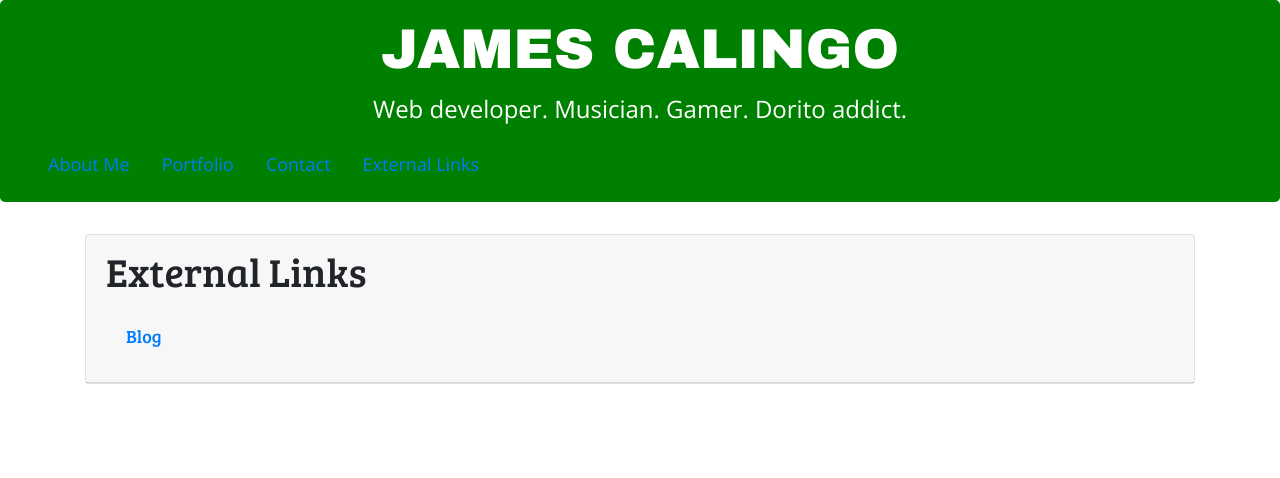
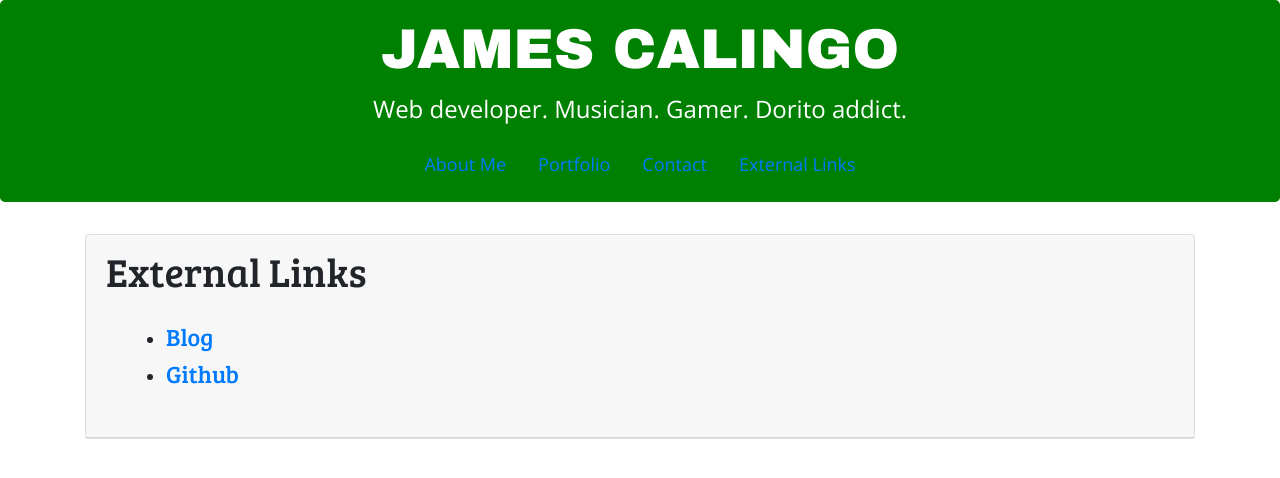
Before and after one commit to JamesCalingo/jamescalingo.github.io-old, a React (Create React App) app: page /externallinks in a window 1280 px wide. Shown: the top 478 px of the page. Built offline with nearby package versions, Linux system fonts and the light colour scheme.

Commit message:
need to grid portfolio but get something going

```diff
--- a/src/App.css
+++ b/src/App.css
@@ -3,7 +3,7 @@ body {
   font-size: 18px;
 }
 
-.jumbotron, .nav-item{
+.jumbotron{
   text-align: center;
   background: green;
   color: white
@@ -31,3 +31,7 @@ body {
 .profile-pic{
   width: 25%
 }
+
+.topBar{
+  color: white
+}
--- a/src/App.js
+++ b/src/App.js
@@ -7,6 +7,7 @@ import Portfolio from "./components/pages/Portfolio";
 import Contact from "./components/pages/Contact";
 import ExternalLinks from "./components/pages/ExternalLinks";
 import "./App.css"
+
 
 function App() {
   return (
--- a/src/components/Jumbotron.js
+++ b/src/components/Jumbotron.js
@@ -5,7 +5,7 @@ import NavTabs from "./NavTabs"
 
 function Jumbotron (){
   return(
-    <div className="jumbotron py-3">
+    <div className="jumbotron py-3 text-center">
     <h1  className="display-4">JAMES CALINGO</h1>
     <p class="lead">Web developer. Musician. Gamer. Dorito addict.</p>
     <NavTabs />
--- a/src/components/NavTabs.js
+++ b/src/components/NavTabs.js
@@ -3,9 +3,9 @@ import { Link } from "react-router-dom";
 
 function NavTabs() {
   return (
-    <ul className="nav text-center text-light">
-      <li className="nav-item">
-        <Link to="/" className={window.location.pathname === "/" ? "nav-link active" : "nav-link"}>
+    <ul className="nav text-light justify-content-center">
+      <li className="nav-item topBar">
+        <Link to="/" className= {window.location.pathname === "/" ? "nav-link active" : "nav-link"}>
           About Me
         </Link>
       </li>
--- a/src/components/pages/About.js
+++ b/src/components/pages/About.js
@@ -3,10 +3,10 @@ import React from "react";
 function About () {
   return(
     <div className="container">
-    <div className="card">
+    <div className="card mb-5">
     <div className="card-header"><h1>About Me</h1></div>
     <div class="card-body">
-        <img src="../images/picture-of-me.jpg" class="img-fluid fa-pull-left mr-3 img-thumbnail profile-pic"
+        <img src="src/images/picture-of-me.jpg" class="img-fluid fa-pull-left mr-3 img-thumbnail profile-pic"
           alt="Me! (Well, it will be soon...)" />
         <p>Hi! If the header at the top wasn't enough indication, my name is James Calingo (or "JC" as all the cool kids
           call me).</p>
--- a/src/components/pages/Contact.js
+++ b/src/components/pages/Contact.js
@@ -1,12 +1,14 @@
 import React from "react";
 
 function Contact() {
-  return(
+  return (
     <div className="container">
       <div className="card">
         <div className="card-header">
           <h1>Contact me!</h1>
         </div>
+        <div className="card-body">
+        WORKING ON THIS</div>
       </div>
     </div>
   )
--- a/src/components/pages/ExternalLinks.js
+++ b/src/components/pages/ExternalLinks.js
@@ -6,7 +6,15 @@ function ExternalLinks () {
     <div className="card">
     <div className="card-header"><h1>External Links</h1>
     <div className="card-body">
-    <a href="https://jamescalingo.wordpress.com">Blog</a></div>
+    <ul>
+    <li>
+    <a href="https://jamescalingo.wordpress.com"><h4>Blog</h4></a>
+    </li>
+    <li>
+    <a href="https://github.com/JamesCalingo"><h4>Github</h4></a>
+    </li>
+    </ul>
+    </div>
       </div>
       </div>
       </div>
--- a/src/components/pages/Portfolio.js
+++ b/src/components/pages/Portfolio.js
@@ -1,7 +1,13 @@
 import React from "react";
+import PortfolioCard from "./PortfolioCard"
 import projects from "../../projects.json"
 
-function Portfolio(props) {
+class Portfolio extends React.Component {
+  state = {
+    projects: projects
+  }
+
+  render() {
     return (
       <div className="container">
         <div className="card">
@@ -10,18 +16,12 @@ function Portfolio(props) {
             <div className="row">
               <div className="col-12 col-md-4">
                 {/* Cards for projects */}
-              {props.projects.map((projects) => {
-                return (
-                  <div className="card">
-                    <a href={projects.link}>
-                      <div className="card-header">
-                      {projects.title}
-                      </div>
-                      <div className="card-body">
-                      {projects.description}</div>
-                    </a>
-                  </div>
-                );
+                {this.state.projects.map(projects =>{
+          return(
+            <PortfolioCard key={projects.id}
+            title={projects.title} description={projects.description} link={projects.link}
+            />
+          )
         })}
 
 
@@ -35,9 +35,37 @@ function Portfolio(props) {
             </div>
           </div>
         </div>
-
       </div>
     )
   }
+}
+
+
+// function Portfolio() {
+//   return (
+//     <div className="container">
+//       <div className="card">
+//         <div className="card-header"><h1>A few of the (awesome) things I've worked on</h1></div>
+//         <div className="card-body">
+//           <div className="row">
+//             <div className="col-12 col-md-4">
+//             {/* Cards for projects */}
+//                 <PortfolioCard key={projects.id} title={projects.title} />
+
+
+//               {/* END CARD */}
+//             </div>
+//           </div>
+//           <div className="row text-center">
+//           <div className="col-12">
+//           <h1 className="portfolioTag">MORE TO COME SOON</h1>
+//           </div>
+//           </div>
+//         </div>
+//       </div>
+
+//     </div>
+//   )
+// }
 
 export default Portfolio
--- /dev/null
+++ b/src/components/pages/PortfolioCard.js
@@ -0,0 +1,16 @@
+import React from "react";
+
+function PortfolioCard (props){
+  return(<div className="card mb-3 text-center">
+
+                      <div className="card-header">
+                      <a href={props.link}><h3>{props.title}</h3></a>
+                      </div>
+                      <div className="card-body">
+                      {props.description}</div>
+
+                  </div>
+  )
+}
+
+export default PortfolioCard
--- a/src/projects.json
+++ b/src/projects.json
@@ -1,49 +1,63 @@
+
 [{
   "id": 1,
   "title": "Psychic Game",
+  "link": "https://jamescalingo.github.io/Psychic-Game/",
   "description": "Guess a randomly generated letter.\nYour odds may seem low, but you are psychic - right?"
 },
 
 {
   "id": 2,
   "title": "Boom or Bust",
+  "link": "https://jamescalingo.github.io/boom-or-bust",
   "description": "It's kinda like Blackjack, but EXTREME!\nA different game every time you play - can you handle it?"
 },
 
 {
   "id": 3,
   "title": "Quizzboyzz Trivia",
+  "link": "https://jamescalingo.github.io/TriviaGame/",
   "description": " 10 random questions from my crazy mind.\n2 minutes to answer all of them.\nHow will you fare?"
 },
 
 {
   "id": 4,
   "title": "GIFLand",
+  "link": "https://jamescalingo.github.io/ChoosyMomsChooseGIF/",
   "description": "All the GIFs you could ever hope for and then some! None of the hard-G vs. soft-G debate!\n(NOTE: Peanut Butter not included)"
 },
 
 {
   "id": 5,
   "title": "Train Scheduler",
+  "link": "https://jamescalingo.github.io/Train-Scheduler/",
   "description": "When is the next train going to arrive? You decide!\n(SPOILER ALERT: It's gonna be late)"
 },
 
 {
   "id": 6,
   "title": "Rock Paper Scissors",
-
+  "link": "https://jamescalingo.github.io/RPSWithYourFriends",
   "description": "Online Rock Paper Scissors - against REAL PEOPLE!\n(...but it's still under construction, so it's just against the computer for now)"
 },
 
 {
   "id": 7,
   "title": "NodeNotes",
+  "link": "https://node-notes-jamescalingo.herokuapp.com/",
   "description": " A note taking app...for your browser! Now you can take notes and browse without switching programs! (Whether or not that's useful is another issue entirely.)"
 },
 
 {
   "id": 8,
   "title": "Hamburger Thingamajigger",
+  "link": "https://eatyourhamburgersapollo.herokuapp.com/",
   "description": "'Eat Your Hamburgers, Apollo.'\n-Phoenix Wright, (former) defense attorney"
+},
+
+{
+  "id": 9,
+  "title": "Clicky",
+  "description": "Click stuff."
 }
 ]
```
Also changed, not shown: src/images/picture-of-me.jpg (added). Lines whose indentation alone changed are shown as unchanged.
